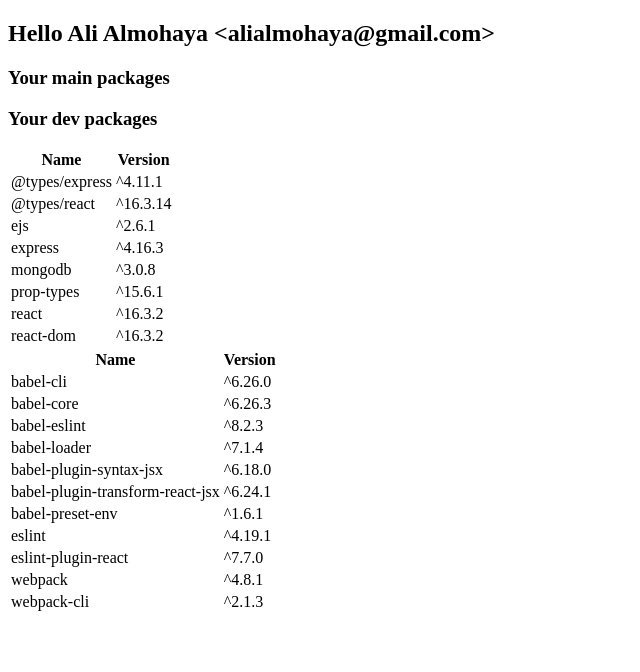
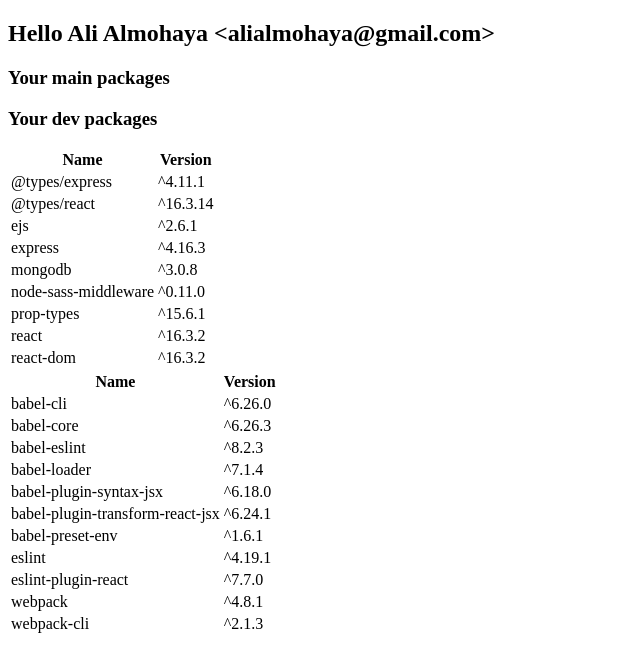
Before and after one commit to Almo7aya/mern-fullstack, a React app: page / in a window 1280 px wide. Shown: the top 672 px of the page, without its empty margins (0-640 px from the left). Built offline with nearby package versions, Linux system fonts and the light colour scheme; the HTML template or start-up script is replaced by a standard one.

Commit message:
add node-sass-middleware

```diff
--- a/package.json
+++ b/package.json
@@ -16,6 +16,7 @@
     "ejs": "^2.6.1",
     "express": "^4.16.3",
     "mongodb": "^3.0.8",
+    "node-sass-middleware": "^0.11.0",
     "prop-types": "^15.6.1",
     "react": "^16.3.2",
     "react-dom": "^16.3.2"
--- /dev/null
+++ b/sass/styles.scss
@@ -0,0 +1,3 @@
+body {
+
+}
```
Also changed, not shown: app.js (+10 -1 lines), views/header.ejs, 1 other file (tests, documents, lock files or other folders).
